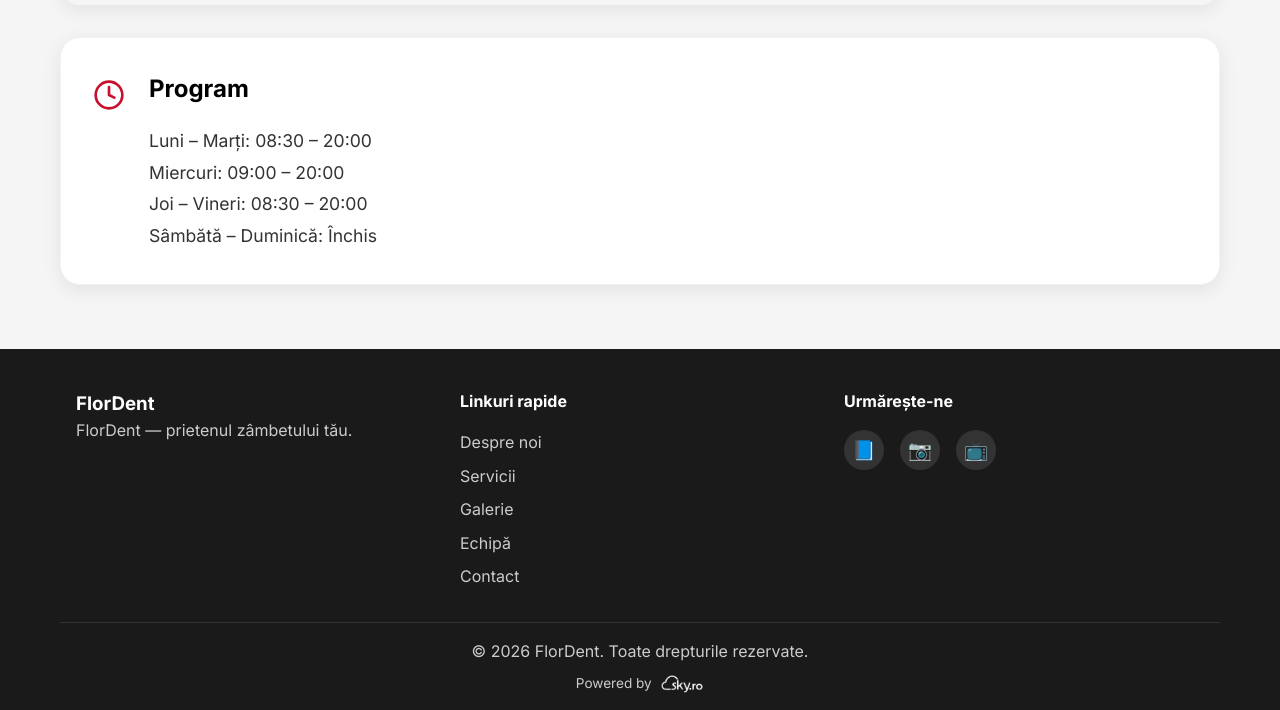
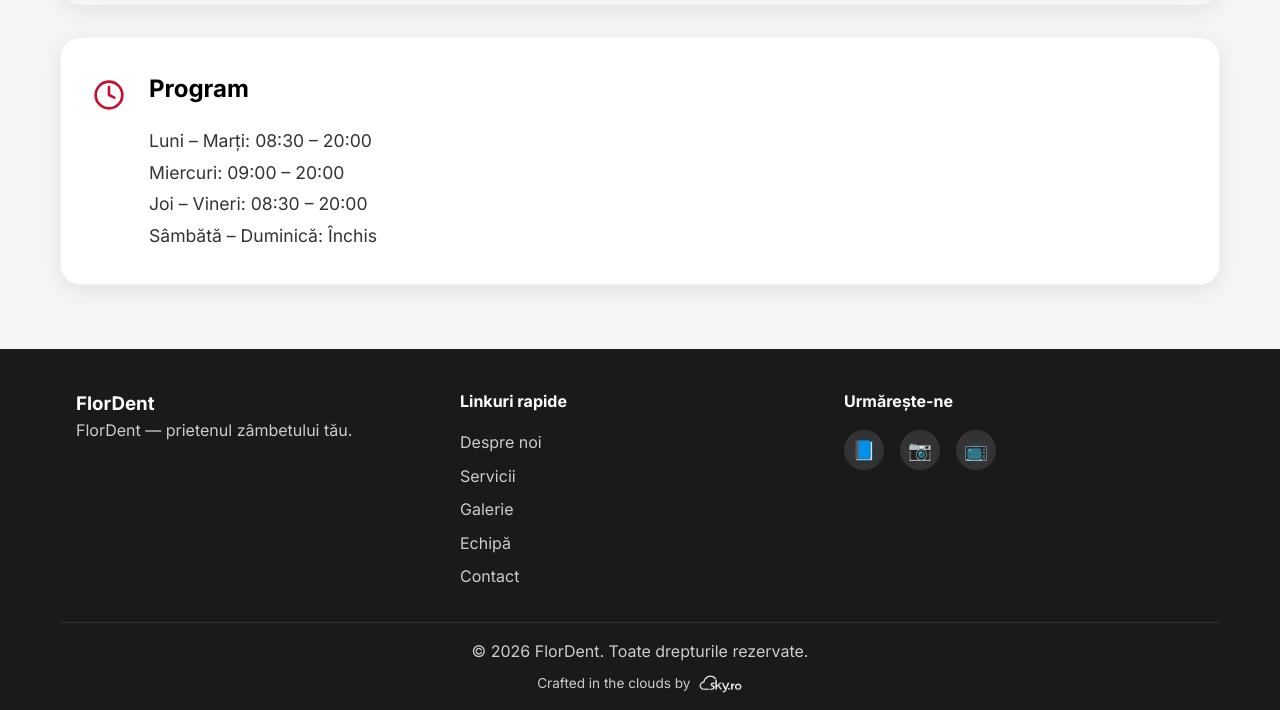
Before and after one commit to sorinpintilie-lgtm/flordent, a plain HTML site: page index.html in a window 1280 px wide. Shown: the part 8019-8729 px from the top of the page. Drawn offline with Linux system fonts and the light colour scheme.

Commit message:
Change footer text to 'Crafted in the clouds by'

```diff
--- a/index.html
+++ b/index.html
@@ -519,7 +519,7 @@
             <div class="footer-bottom">
                 <p>&copy; 2026 FlorDent. Toate drepturile rezervate.</p>
                 <div class="footer-powered-by">
-                    <span>Powered by</span>
+                    <span>Crafted in the clouds by</span>
                     <img src="skyro-LOGO-6A-final -without tagline-01.png" alt="Sky.ro" class="sky-logo">
                 </div>
             </div>
```
